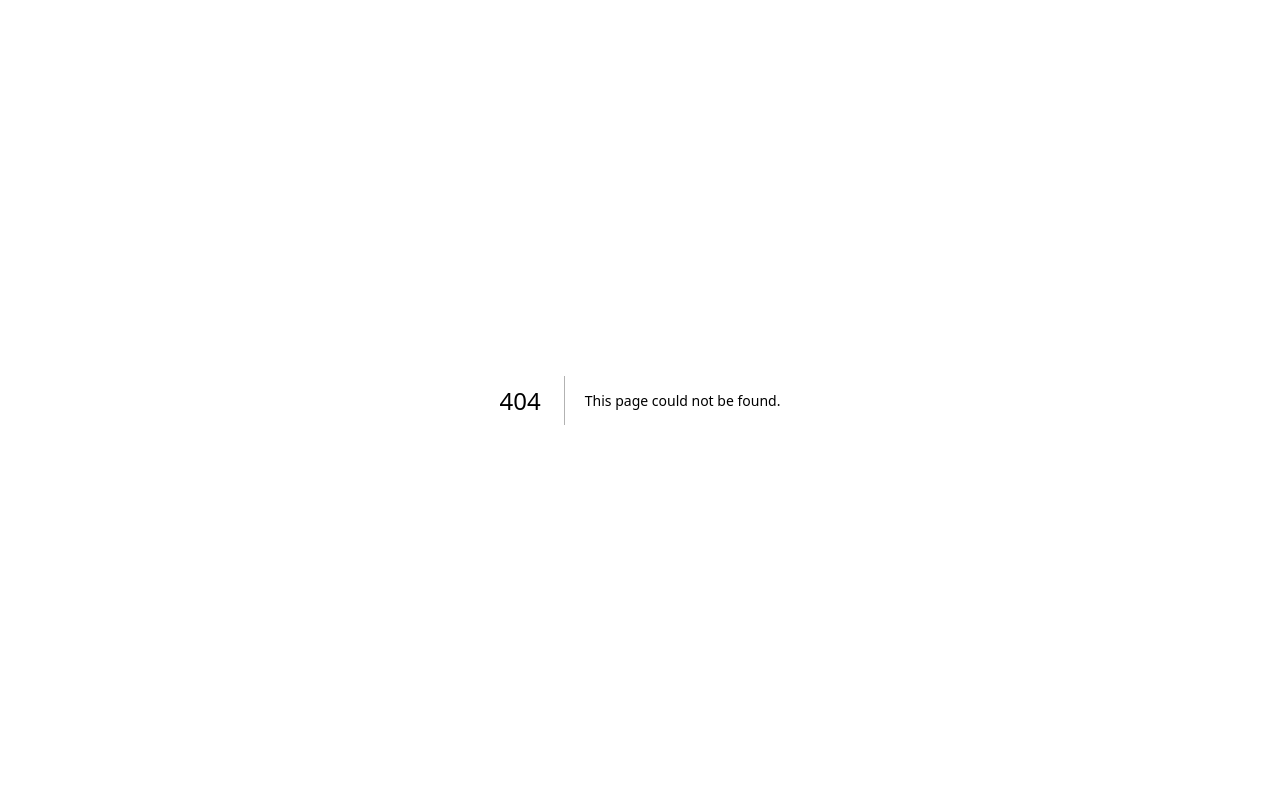
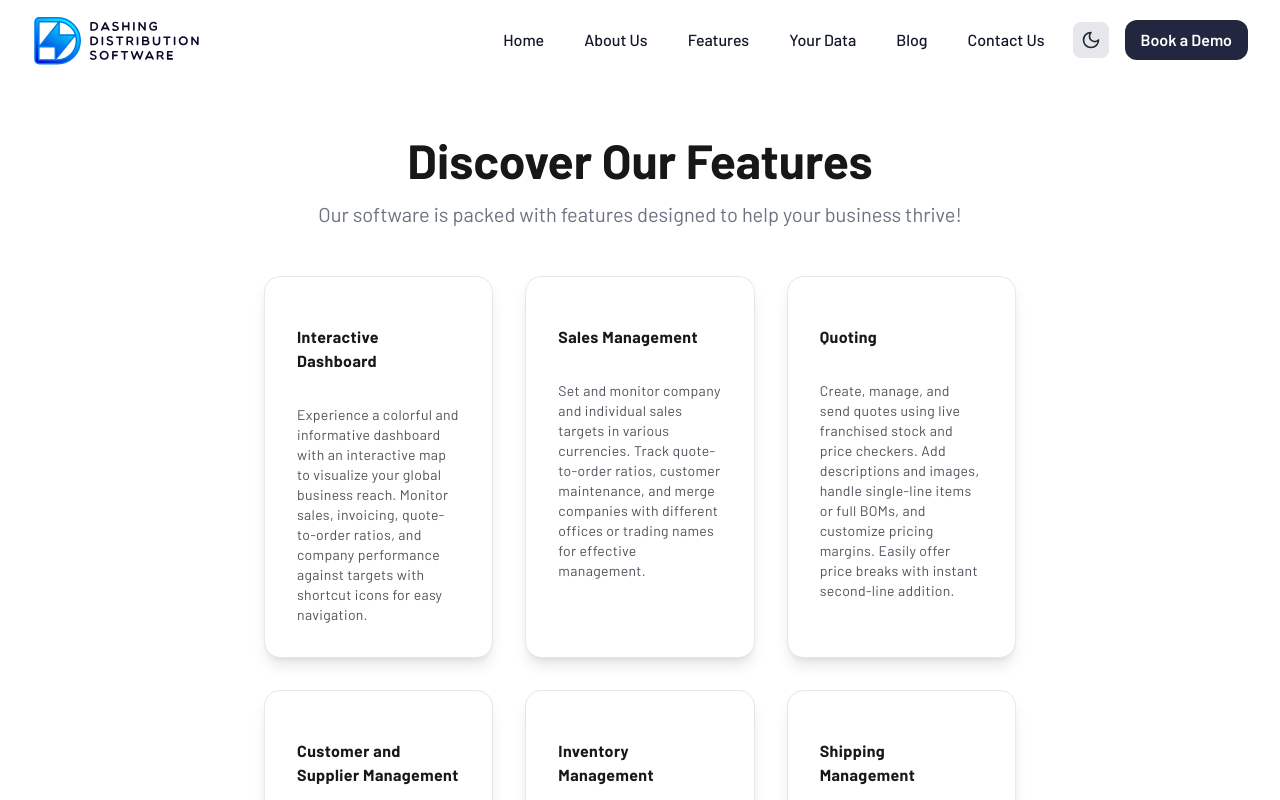
Before and after one commit to hari-bhandari/dashing-site2, a Next.js app: page /features in a window 1280 px wide. Before the commit this address had no page. Shown: the top 800 px of the page. Built offline with nearby package versions, Linux system fonts and the light colour scheme.

Commit message:
features page added

```diff
--- /dev/null
+++ b/src/app/components/FeaturedivExpanded.tsx
@@ -0,0 +1,190 @@
+"use client";
+
+import { cn } from "@/app/lib/utils";
+import { AnimatePresence, motion } from "framer-motion";
+import Link from "next/link";
+import { useState } from "react";
+
+const featureItems = [
+  {
+    id: 1,
+    title: "Interactive Dashboard",
+    description: "Experience a colorful and informative dashboard with an interactive map to visualize your global business reach. Monitor sales, invoicing, quote-to-order ratios, and company performance against targets with shortcut icons for easy navigation.",
+    link: "/features/market-data"
+  },
+  {
+    id: 2,
+    title: "Sales Management",
+    description: "Set and monitor company and individual sales targets in various currencies. Track quote-to-order ratios, customer maintenance, and merge companies with different offices or trading names for effective management.",
+    link: "/features/automated-trading"
+  },
+  {
+    id: 3,
+    title: "Quoting",
+    description: "Create, manage, and send quotes using live franchised stock and price checkers. Add descriptions and images, handle single-line items or full BOMs, and customize pricing margins. Easily offer price breaks with instant second-line addition.",
+    link: "/features/risk-management"
+  },
+  {
+    id: 4,
+    title: "Customer and Supplier Management",
+    description: "Manage customers and suppliers with a single company record. Set different terms and currencies, merge and associate companies, monitor interactions, rate companies, and manage their shipping and invoice addresses.",
+    link: "/features/market-data"
+  },
+  {
+    id: 5,
+    title: "Inventory Management",
+    description: "Efficiently manage your inventory with ecommerce integration, store locations, pictures, and datasheets. Handle consignments and costings, and export stocklists for seamless operations.",
+    link: "/features/automated-trading"
+  },
+  {
+    id: 6,
+    title: "Shipping Management",
+    description: "Integrate EasyPost with your system to manage shipments, collections, and deliveries. Track packages online, and generate commercial invoices and customs paperwork effortlessly.",
+    link: "/features/risk-management"
+  },
+  {
+    id: 7,
+    title: "Purchasing",
+    description: "Streamline purchasing with one-click online purchasing for web shop suppliers, authorized spend control on purchase orders, and management of back orders, sourcing, and resourcing. Receive detailed email notifications for purchase order arrivals.",
+    link: "/features/risk-management"
+  },
+  {
+    id: 8,
+    title: "Quality Management",
+    description: "Ensure ISO compliance with a multi-step inspection process, visual inspection checklists, incoming inspection reports, and non-conforming material management. Track inspection authorizations and manage the RMA process with up-to-date analysis.",
+    link: "/features/risk-management"
+  },
+  {
+    id: 10,
+    title: "Financial Control",
+    description: "Integrate your accounting software API for a fully compatible interface, reducing manual errors and streamlining invoicing. Generate live financial reports and manage multi-currency invoices effortlessly.",
+    link: "/features/risk-management"
+  },
+  {
+    id: 11,
+    title: "Excess Stock Management",
+    description: "Optimize excess stock management with a dedicated dashboard, live monitoring of bids, quotes, and purchases, consigned inventory tracking, and stock and financial report generation. Incorporate WooCommerce Auto Posting for added efficiency.",
+    link: "/features/risk-management"
+  },
+  {
+    id: 12,
+    title: "User Stock Management",
+    description: "Customize user permissions with pre-set profiles or create your own. Add user personnel files and commission structures for a flexible, tailored experience.",
+    link: "/features/risk-management"
+  },
+  {
+    id: 13,
+    title: "Business Reporting",
+    description: "Utilize a full range of business reporting tools in our reporting suite to keep track of your business in real-time.",
+    link: "/features/risk-management"
+  },
+  {
+    id: 14,
+    title: "Web-based Secure Access Anywhere",
+    description: "Access your data securely from anywhere and on any device, keeping your information safe and under your control.",
+    link: "/features/risk-management"
+  },
+  {
+    id: 15,
+    title: "Flexible Licensing",
+    description: "Activate licenses with one click for easy, fast onboarding of new users. Available in most languages and currencies for global compatibility.",
+    link: "/features/risk-management"
+  }
+
+];
+
+export default function FeatureDiv() {
+  const [hoveredIndex, setHoveredIndex] = useState<number | null>(null);
+
+  return (
+    <div className="flex flex-col items-center w-full">
+      <div className="grid grid-cols-1 md:grid-cols-2 lg:grid-cols-3 py-10 w-[60%] mx-auto gap-4">
+        {featureItems.map((item, idx) => (
+          <Link
+            href={item.link}
+            key={item.id} // Using unique id instead of link
+            className="relative group block p-2 h-full w-full"
+            onMouseEnter={() => setHoveredIndex(idx)}
+            onMouseLeave={() => setHoveredIndex(null)}
+          >
+            <AnimatePresence>
+              {hoveredIndex === idx && (
+                <motion.span
+                  className="absolute inset-0 h-full bg-neutral-200 dark:bg-slate-800/[0.8] block rounded-3xl "
+                  layoutId="hoverBackground"
+                  initial={{ opacity: 0 }}
+                  animate={{
+                    opacity: 1,
+                    transition: { duration: 0.15 },
+                  }}
+                  exit={{
+                    opacity: 0,
+                    transition: { duration: 0.15, delay: 0.2 },
+                  }}
+                />
+              )}
+            </AnimatePresence>
+            <Card>
+              <CardTitle>{item.title}</CardTitle>
+              <CardDescription>{item.description}</CardDescription>
+            </Card>
+          </Link>
+        ))}
+      </div>
+    </div>
+  );
+}
+
+const Card = ({
+  className,
+  children,
+}: {
+  className?: string;
+  children: React.ReactNode;
+}) => {
+  return (
+    <div
+      className={cn(
+        "rounded-2xl h-full w-full p-4 overflow-hidden bg-white border border-gray-200 shadow-lg group-hover:shadow-xl transition-all duration-200 relative z-20 dark:bg-[#22263e]",
+        className
+      )}
+    >
+      <div className="relative z-50">
+        <div className="p-4">{children}</div>
+      </div>
+    </div>
+  );
+};
+
+const CardTitle = ({
+  className,
+  children,
+}: {
+  className?: string;
+  children: React.ReactNode;
+}) => {
+  return (
+    <h4 className={cn("text-zinc-900 font-bold tracking-wide mt-4 dark:text-white", className)}>
+      {children}
+    </h4>
+  );
+};
+
+const CardDescription = ({
+  className,
+  children,
+}: {
+  className?: string;
+  children: React.ReactNode;
+}) => {
+  return (
+    <p
+      className={cn(
+        "mt-8 text-zinc-600 tracking-wide leading-relaxed text-sm dark:text-white",
+        className
+      )}
+    >
+      {children}
+    </p>
+  );
+};
--- a/src/app/components/Navbar.tsx
+++ b/src/app/components/Navbar.tsx
@@ -59,7 +59,7 @@ export default function Navbar() {
               About Us
             </Link>
             <Link
-              href="/contact"
+              href="/features"
               className="text-gray-900 dark:text-white hover:text-gray-600 dark:hover:text-gray-300 px-3 py-2 text-m font-medium"
             >
               Features
--- /dev/null
+++ b/src/app/features/page.tsx
@@ -0,0 +1,25 @@
+"use client";
+import dynamic from 'next/dynamic';
+const Navbar = dynamic(() => import('@/app/components/Navbar'), {
+  ssr: false
+});
+import Footer from "@/app/components/Footer";
+import FeaturedivExpanded from "@/app/components/FeaturedivExpanded";
+
+
+
+
+export default function Home() {
+  return (
+    <div className="flex flex-col items-center justify-center min-h-screen dark:bg-slate-950">
+      <Navbar />
+      <div className=' mt-14'>
+        <h1 className="text-center text-5xl font-bold dark:text-white">Discover Our Features</h1>
+        <h2 className="text-xl text-gray-500 text-center mx-auto dark:text-white mt-4">Our software is packed with features designed to help your business thrive!</h2>
+      </div>
+      <FeaturedivExpanded />
+      <Footer />
+
+    </div>
+  );
+}
```
